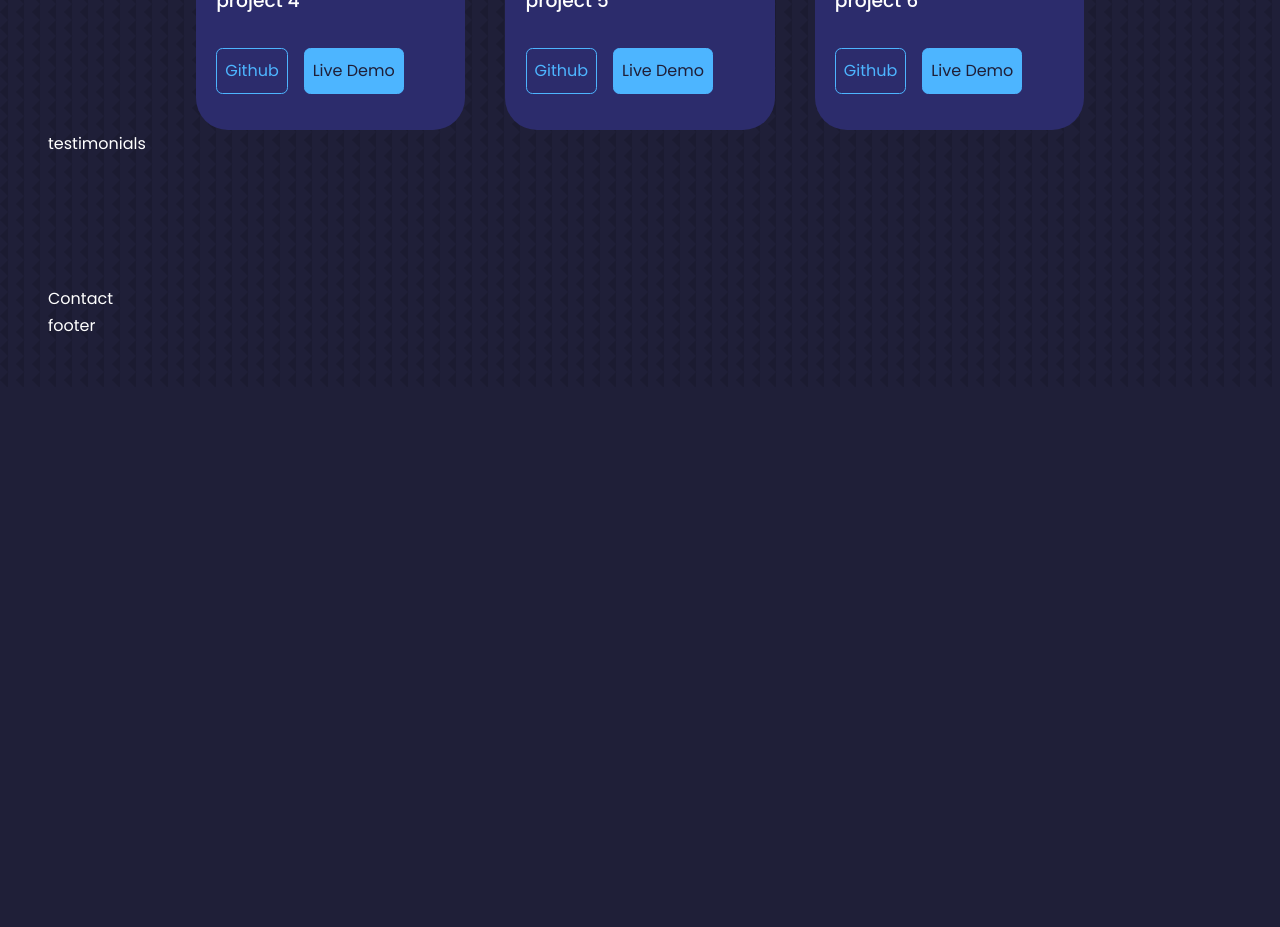
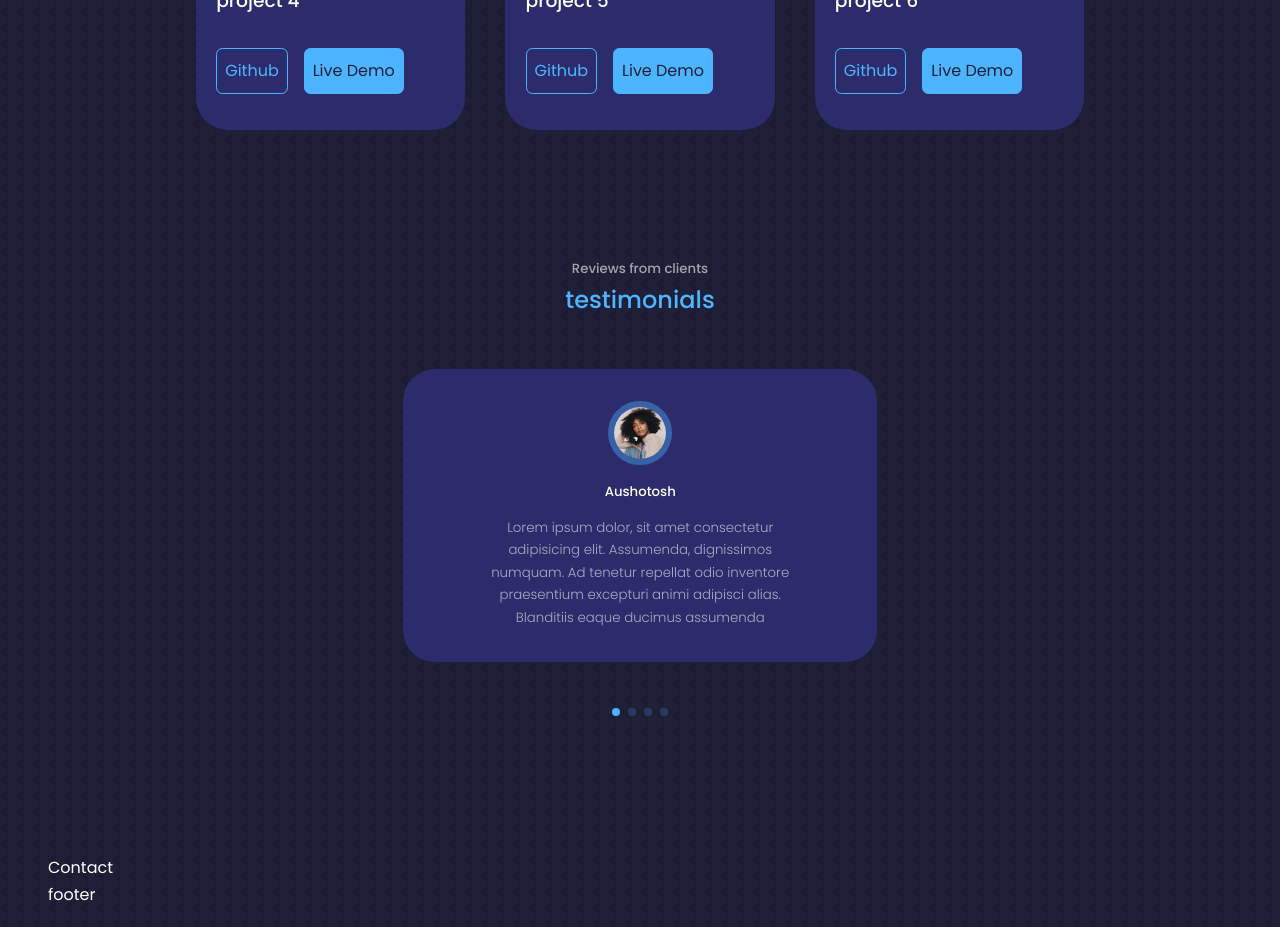
Before and after one commit to prajjwalkumar17/Portfolio, a React (Create React App) app: page / in a window 1280 px wide. Shown: the part 3900-4827 px from the top of the page. Before the commit the page ends 4287 px from the top, so only its background shows below. Built offline with nearby package versions, Linux system fonts and the light colour scheme.

Commit message:
done with testimonials

```diff
--- a/package.json
+++ b/package.json
@@ -10,6 +10,7 @@
     "react-dom": "^18.2.0",
     "react-icons": "^4.4.0",
     "react-scripts": "5.0.1",
+    "swiper": "^8.2.6",
     "web-vitals": "^2.1.4"
   },
   "scripts": {
--- a/src/components/testimonials/testimonials.css
+++ b/src/components/testimonials/testimonials.css
@@ -0,0 +1,48 @@
+/** @format */
+.container.testimonial__container {
+  width: 40%;
+  height: fit-content;
+  padding-bottom: 4rem;
+}
+.client__avatar {
+  width: 4rem;
+  aspect-ratio: 1/1;
+  overflow: hidden;
+  border-radius: 50%;
+  margin: 0 auto 1rem;
+  border: 0.4rem solid var(--color-primary-variant);
+}
+.testimonial {
+  background: var(--color-bg-variant);
+  text-align: center;
+
+  padding: 2rem;
+  border-radius: 2rem;
+  user-select: none;
+}
+.client__review {
+  color: var(--color-light);
+  font-weight: 300;
+  display: block;
+  width: 80%;
+  margin: 0.8rem auto 0;
+}
+
+.swiper-pagination-clickable .swiper-pagination-bullet {
+  background: var(--color-primary);
+}
+/*===================Media que (Medium devices)=============*/
+@media screen and (max-width: 1024px) {
+  .container.testimonial__container {
+    width: 60%;
+  }
+}
+
+@media screen and (max-width: 600px) {
+  .container.testimonial__container {
+    width: var(--container-width-sm);
+  }
+  .client__review {
+    width: var(--container-width-sm);
+  }
+}
--- a/src/components/testimonials/testimonials.jsx
+++ b/src/components/testimonials/testimonials.jsx
@@ -2,9 +2,74 @@
 
 import React from "react";
 import "./testimonials.css";
+// import Swiper core and required modules
+import { Pagination } from "swiper";
 
+import { Swiper, SwiperSlide } from "swiper/react";
+
+// Import Swiper styles
+import "swiper/css";
+import "swiper/css/pagination";
+import AVTR1 from "./../../assets/avatar1.jpg";
+import AVTR2 from "./../../assets/avatar2.jpg";
+import AVTR3 from "./../../assets/avatar3.jpg";
+import AVTR4 from "./../../assets/avatar4.jpg";
+const data = [
+  {
+    id: 1,
+    avatar: AVTR1,
+    clientName: "Aushotosh",
+    review:
+      "   Lorem ipsum dolor, sit amet consectetur adipisicing elit. Assumenda, dignissimos numquam. Ad tenetur repellat odio inventore praesentium excepturi animi adipisci alias. Blanditiis eaque ducimus assumenda",
+  },
+  {
+    id: 2,
+    avatar: AVTR2,
+    clientName: "Aushotosh",
+    review:
+      "   Lorem ipsum dolor, sit amet consectetur adipisicing elit. Assumenda, dignissimos numquam. Ad tenetur repellat odio inventore praesentium excepturi animi adipisci alias. Blanditiis eaque ducimus assumenda",
+  },
+  {
+    id: 3,
+    avatar: AVTR3,
+    clientName: "Aushotosh",
+    review:
+      "   Lorem ipsum dolor, sit amet consectetur adipisicing elit. Assumenda, dignissimos numquam. Ad tenetur repellat odio inventore praesentium excepturi animi adipisci alias. Blanditiis eaque ducimus assumenda",
+  },
+  {
+    id: 4,
+    avatar: AVTR4,
+    clientName: "Aushotosh",
+    review:
+      "   Lorem ipsum dolor, sit amet consectetur adipisicing elit. Assumenda, dignissimos numquam. Ad tenetur repellat odio inventore praesentium excepturi animi adipisci alias. Blanditiis eaque ducimus assumenda",
+  },
+];
 const testimonials = () => {
-  return <div>testimonials</div>;
+  return (
+    <section id="testimonials">
+      <h5>Reviews from clients</h5>
+      <h2>testimonials</h2>
+      <Swiper
+        className="container testimonial__container"
+        modules={[Pagination]}
+        spaceBetween={40}
+        slidesPerView={1}
+        pagination={{ clickable: true }}
+      >
+        {data.map((i) => {
+          return (
+            <SwiperSlide key={i.id} className="testimonial">
+              <div className="client__avatar">
+                <img src={i.avatar} alt="avatart one" />
+              </div>
+              <h5 className="client__name">{i.clientName}</h5>
+              <small className="client__review">{i.review}</small>
+            </SwiperSlide>
+          );
+        })}
+      </Swiper>
+    </section>
+  );
 };
 
 export default testimonials;
```
Also changed, not shown: 1 other file (tests, documents, lock files or other folders).
